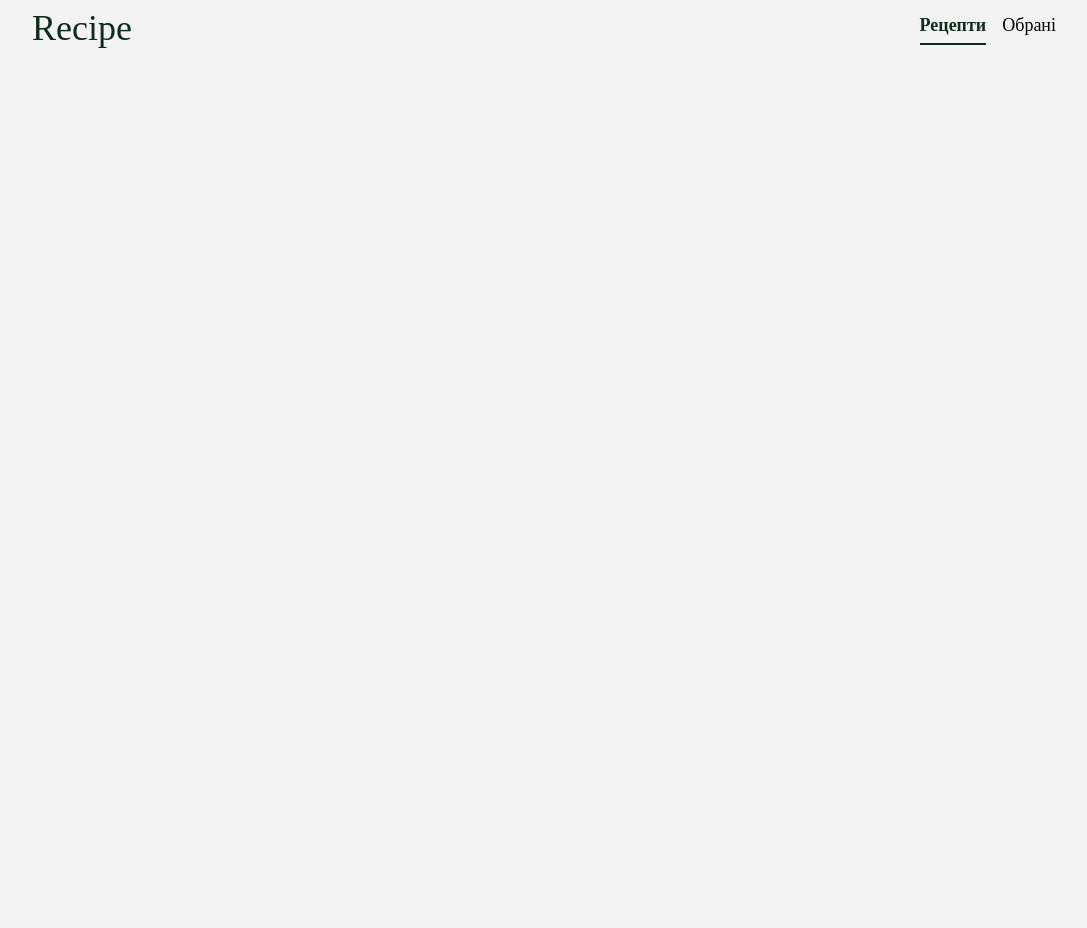
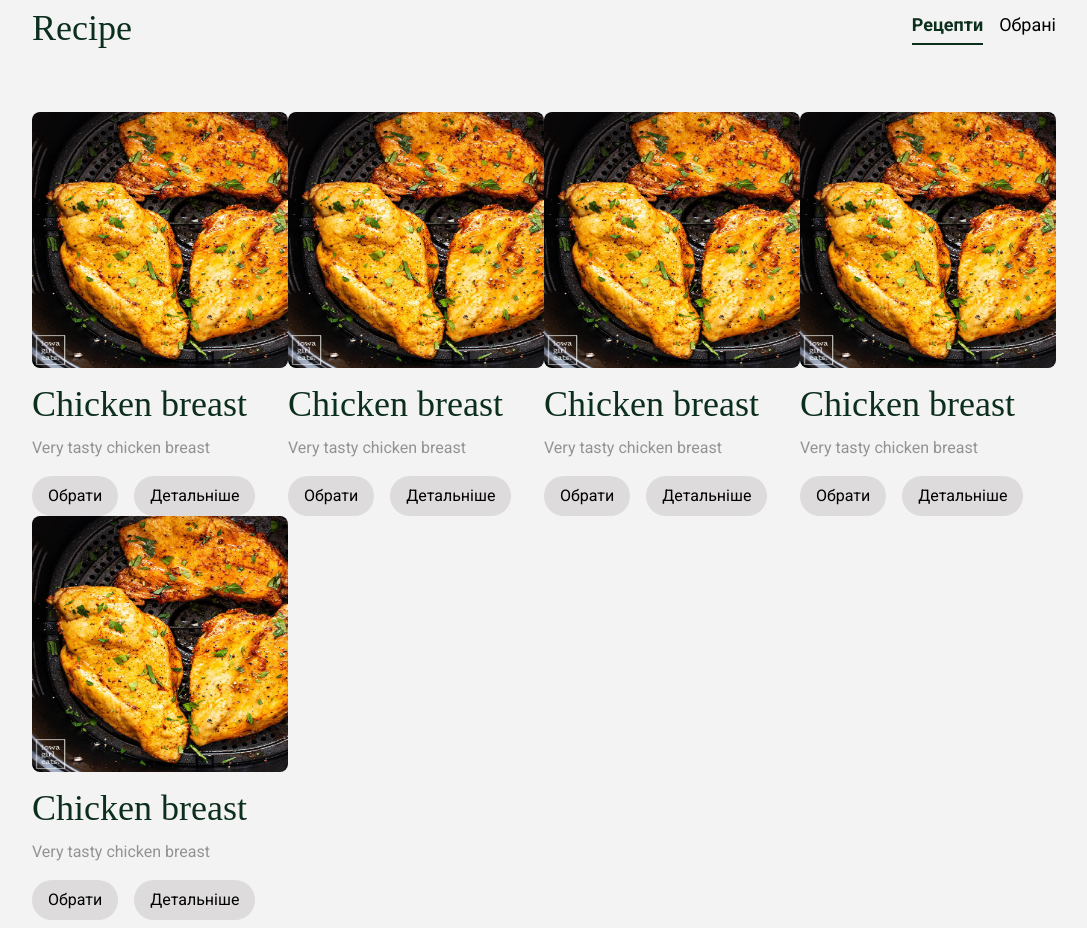
Before and after one commit to Dreyclin/recipes, a React (Create React App) app: page / in a window 1280 px wide. Shown: the whole page, without its empty margins (96-1183 px from the left). Before the commit the page ends 800 px from the top, so only its background shows below. Built offline with nearby package versions, Linux system fonts and the light colour scheme.

Commit message:
Styled: recipe item

```diff
--- a/public/index.html
+++ b/public/index.html
@@ -1,11 +1,19 @@
 <!DOCTYPE html>
 <html lang="en">
+
 <head>
   <meta charset="utf-8" />
   <meta name="viewport" content="width=device-width, initial-scale=1" />
+  <link rel="preconnect" href="https://fonts.googleapis.com">
+  <link rel="preconnect" href="https://fonts.gstatic.com" crossorigin>
+  <link
+    href="https://fonts.googleapis.com/css2?family=Roboto:ital,wght@0,100;0,300;0,400;0,500;0,700;0,900;1,100;1,300;1,400;1,500;1,700;1,900&display=swap"
+    rel="stylesheet">
   <title>Recipes</title>
 </head>
+
 <body>
   <div id="root"></div>
 </body>
+
 </html>
--- a/src/App.tsx
+++ b/src/App.tsx
@@ -1,10 +1,18 @@
 import React from 'react';
 import Header from './components/Header/Header';
+import Item from './components/AllRecipes/Item';
 
 function App() {
   return (
     <div className="w-4/5 mx-auto py-2 relative">
       <Header />
+      <div className="flex justify-between flex-wrap">
+        <Item />
+        <Item />
+        <Item />
+        <Item />
+        <Item />
+      </div>
     </div>
   );
 }
--- a/src/components/AllRecipes/Item.tsx
+++ b/src/components/AllRecipes/Item.tsx
@@ -2,7 +2,19 @@
 
 const Item = () => {
   return (
-    <div>Item</div>
+    <div className='item'>
+      <div className="recipe_image_container">
+        <img className='recipe_image' src="assets/images/test-image.jpg" alt="" />
+      </div>
+      <div className="desc_container">
+        <h3 className='title_text'>Chicken breast</h3>
+        <p className='desc_text text-[#939393]'>Very tasty chicken breast</p>
+      </div>
+      <div className="recipe_btns_container">
+        <button className='recipe_btn'>Обрати</button>
+        <button className='recipe_btn'>Детальніше</button>
+      </div>
+    </div>
   )
 }
 
--- a/src/components/Header/Header.tsx
+++ b/src/components/Header/Header.tsx
@@ -3,7 +3,7 @@
 
 const Header = () => {
   return (
-    <div className='flex justify-between items-center'>
+    <div className='flex justify-between items-center pb-16'>
         <h1 className='title_text'>Recipe</h1>
         <Nav />
     </div>
--- a/src/components/Header/Nav.tsx
+++ b/src/components/Header/Nav.tsx
@@ -3,7 +3,7 @@
 
 const Nav = () => {
   return (
-    <nav className=''>
+    <nav className='desc_text'>
       <ul className='hidden gap-4 sm:flex'>
         <li className='nav-item text-lg chosen_link'><a href="/">Рецепти</a></li>
         <li className='nav-item text-lg'><a href="/">Обрані</a></li>
--- a/src/index.css
+++ b/src/index.css
@@ -11,8 +11,36 @@
     @apply text-4xl text-[#0c2e1d]
 }
 
+.desc_text {
+    font-family: 'Roboto', sans-serif;
+}
+
 .chosen_link {
     @apply text-[#0c2e1d] font-bold pb-1 border-b-2 border-[#0c2e1d]
+}
+
+.item {
+    @apply flex flex-col w-64 h-auto gap-4
+}
+
+.recipe_image_container {
+    @apply w-64 h-64 bg-slate-500 rounded-lg overflow-hidden
+}
+
+.desc_container {
+    @apply flex flex-col gap-3
+}
+
+.recipe_image {
+    @apply w-full h-full object-fill rounded-lg
+}
+
+.recipe_btns_container {
+    @apply w-full flex gap-4 flex-wrap desc_text
+}
+
+.recipe_btn {
+    @apply bg-[#dddbdc] px-4 py-2 rounded-full transition hover:bg-[#a9a7a8]
 }
 
 .nav-item{
```
Also changed, not shown: public/assets/images/test-image.jpg (added). Lines whose indentation alone changed are shown as unchanged.
